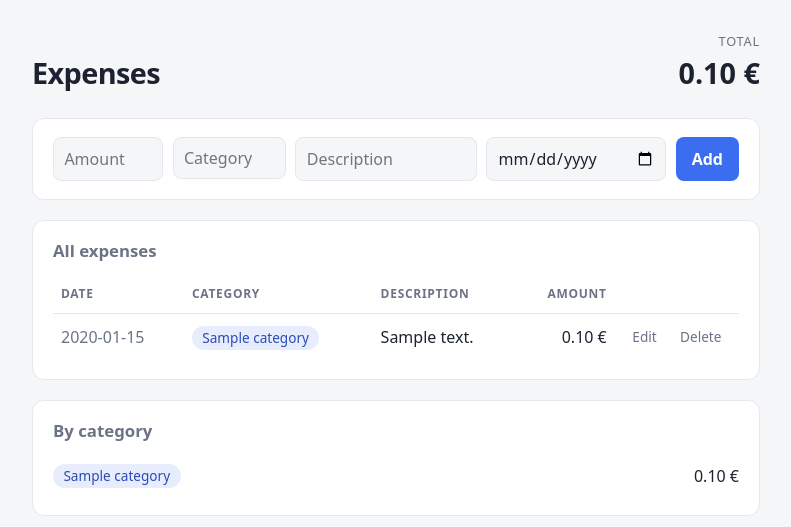
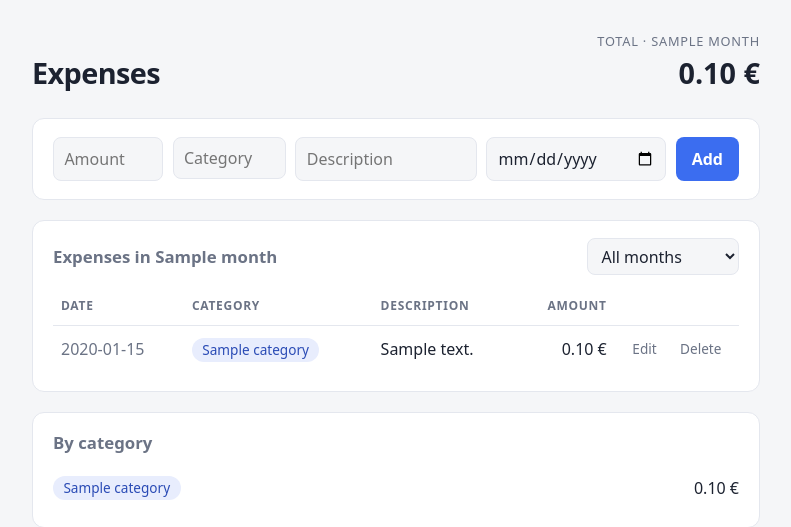
Before and after one commit to Tomas277/ExpenseTracker, a Flask app: template templates/index.html in a window 1280 px wide. Shown: the top 527 px of the page, without its empty margins (244-1035 px from the left). Run offline with Flask 3, Linux system fonts and the light colour scheme; the template is opened without the code that fills it: most values are stand-ins (such as "Sample title", 1, 10 or a date in 2020).

Commit message:
Add a month filter
A month dropdown filters the expense list, the total and the category
totals. The chosen month is kept through add, edit, delete and the
edit/cancel links via a hidden field and url_for. Invalid months in the
URL are ignored. The empty-state message and headings mention the month.

Co-Authored-By: Claude Sonnet 5.5 <noreply@anthropic.com>

```diff
--- a/app.py
+++ b/app.py
@@ -1,9 +1,9 @@
 from datetime import date
 from decimal import Decimal, InvalidOperation, ROUND_HALF_UP
 
-from flask import Flask, render_template, request, redirect
+from flask import Flask, render_template, request, redirect, url_for
 
-from database import add_expense, delete_expense, get_categories, get_expense, get_total, get_total_by_category, init_db, get_expenses, update_expense
+from database import add_expense, delete_expense, get_categories, get_expense, get_months, get_total, get_total_by_category, init_db, get_expenses, update_expense
 
 MAX_CENTS = 10**12
 
@@ -14,15 +14,17 @@ def create_app():
 
     @app.route("/")
     def index():
-        return render_index(edit_id=request.args.get("edit", type=int))
+        month = parse_month(request.args.get("month"))
+        return render_index(month=month, edit_id=request.args.get("edit", type=int))
 
     @app.route("/add", methods=["POST"])
     def add():
+        month = parse_month(request.form.get("month"))
         values, error = parse_expense_form()
         if error:
-            return render_index(error)
+            return render_index(error, month=month)
         add_expense(*values)
-        return redirect("/")
+        return redirect(url_for("index", month=month))
 
     @app.route("/edit/<int:expense_id>", methods=["GET", "POST"])
     def edit(expense_id):
@@ -30,24 +32,35 @@ def create_app():
             return redirect("/")
 
         if request.method == "GET":
-            return redirect(f"/?edit={expense_id}")
+            return redirect(url_for("index", edit=expense_id))
 
+        month = parse_month(request.form.get("month"))
         values, error = parse_expense_form()
         if error:
-            return render_index(error, edit_id=expense_id, edit_form=request.form)
+            return render_index(error, month=month, edit_id=expense_id, edit_form=request.form)
         update_expense(expense_id, *values)
-        return redirect("/")
+        return redirect(url_for("index", month=month))
 
     @app.route("/delete", methods=["POST"])
     def delete():
+        month = parse_month(request.form.get("month"))
         try:
             expense_id = int(request.form["expense_id"])
         except (KeyError, ValueError):
-            return redirect("/")
+            return redirect(url_for("index", month=month))
         delete_expense(expense_id)
-        return redirect("/")
+        return redirect(url_for("index", month=month))
 
     return app
+
+def parse_month(text):
+    if not text or len(text) != 7:
+        return None
+    try:
+        date.fromisoformat(text + "-01")
+    except ValueError:
+        return None
+    return text
 
 def parse_cents(text):
     try:
@@ -93,8 +106,8 @@ def parse_expense_form():
 
     return (cents, category, description, date_text), None
 
-def render_index(error=None, edit_id=None, edit_form=None):
-    expenses = get_expenses()
+def render_index(error=None, edit_id=None, edit_form=None, month=None):
+    expenses = get_expenses(month)
     if edit_id is not None and edit_form is None:
         match = next((e for e in expenses if e[0] == edit_id), None)
         if match:
@@ -102,7 +115,7 @@ def render_index(error=None, edit_id=None, edit_form=None):
             edit_form = {"amount": format_cents(amount_cents), "category": category, "description": description, "date": date_text}
     if edit_form is None:
         edit_id = None
-    return render_template("index.html", expenses=expenses, total=get_total(), by_category=get_total_by_category(), categories=get_categories(), error=error, edit_id=edit_id, edit_form=edit_form)
+    return render_template("index.html", expenses=expenses, total=get_total(month), by_category=get_total_by_category(month), categories=get_categories(), months=get_months(), month=month, error=error, edit_id=edit_id, edit_form=edit_form)
 
 if __name__ == "__main__":
     create_app().run(debug=True)
--- a/database.py
+++ b/database.py
@@ -32,6 +32,11 @@ def init_db():
     conn.commit()
     conn.close()
 
+def month_filter(month):
+    if month:
+        return "WHERE substr(date, 1, 7) = ?", (month,)
+    return "", ()
+
 def add_expense(amount_cents, category, description, date_text=None):
     if date_text is None:
         date_text = date.today().isoformat()
@@ -42,10 +47,11 @@ def add_expense(amount_cents, category, description, date_text=None):
     conn.commit()
     conn.close()
 
-def get_expenses():
+def get_expenses(month=None):
+    where, params = month_filter(month)
     conn = sqlite3.connect(DB_PATH)
     cur = conn.cursor()
-    cur.execute("SELECT id, amount_cents, category, description, date FROM expenses ORDER BY date DESC, id DESC")
+    cur.execute(f"SELECT id, amount_cents, category, description, date FROM expenses {where} ORDER BY date DESC, id DESC", params)
     rows = cur.fetchall()
     conn.close()
     return rows
@@ -81,18 +87,28 @@ def get_categories():
     conn.close()
     return rows
 
-def get_total():
+def get_total(month=None):
+    where, params = month_filter(month)
     conn = sqlite3.connect(DB_PATH)
     cur = conn.cursor()
-    cur.execute("SELECT SUM(amount_cents) FROM expenses")
+    cur.execute(f"SELECT SUM(amount_cents) FROM expenses {where}", params)
     row = cur.fetchone()
     conn.close()
     return row[0] or 0
 
-def get_total_by_category():
+def get_total_by_category(month=None):
+    where, params = month_filter(month)
     conn = sqlite3.connect(DB_PATH)
     cur = conn.cursor()
-    cur.execute("SELECT category, SUM(amount_cents) FROM expenses GROUP BY category")
+    cur.execute(f"SELECT category, SUM(amount_cents) FROM expenses {where} GROUP BY category", params)
     rows = cur.fetchall()
     conn.close()
     return rows
+
+def get_months():
+    conn = sqlite3.connect(DB_PATH)
+    cur = conn.cursor()
+    cur.execute("SELECT DISTINCT substr(date, 1, 7) FROM expenses ORDER BY 1 DESC")
+    rows = [row[0] for row in cur.fetchall()]
+    conn.close()
+    return rows
--- a/static/style.css
+++ b/static/style.css
@@ -74,6 +74,30 @@ form.add {
 }
 
 form.add input[type="date"] { color-scheme: light dark; }
+
+.section-head {
+  display: flex;
+  justify-content: space-between;
+  align-items: center;
+  gap: 1rem;
+  margin-bottom: 0.75rem;
+}
+.section-head h2 { margin: 0; }
+.filter { margin: 0; }
+
+select {
+  font: inherit;
+  color: var(--text);
+  background: var(--bg);
+  border: 1px solid var(--line);
+  border-radius: 8px;
+  padding: 0.35rem 0.6rem;
+  color-scheme: light dark;
+}
+select:focus {
+  outline: 2px solid var(--accent);
+  outline-offset: 1px;
+}
 
 tr.editing td { vertical-align: top; }
 tr.editing input { width: 100%; padding: 0.35rem 0.5rem; }
--- a/templates/index.html
+++ b/templates/index.html
@@ -12,7 +12,7 @@
     <header>
       <h1>Expenses</h1>
       <div class="total">
-        <span class="label">Total</span>
+        <span class="label">Total{% if month %} · {{ month }}{% endif %}</span>
         <span class="amount">{{ total|money }} €</span>
       </div>
     </header>
@@ -22,6 +22,7 @@
     {% endif %}
 
     <form class="add" action="/add" method="post">
+      <input type="hidden" name="month" value="{{ month or '' }}">
       <input name="amount" inputmode="decimal" placeholder="Amount">
       {{ category_input(categories, "category-list") }}
       <input name="description" placeholder="Description">
@@ -30,10 +31,23 @@
     </form>
 
     <section>
-      <h2>All expenses</h2>
+      <div class="section-head">
+        <h2>{% if month %}Expenses in {{ month }}{% else %}All expenses{% endif %}</h2>
+        <form class="filter" method="get" action="/">
+          <select name="month" aria-label="Filter by month" onchange="this.form.submit()">
+            <option value="">All months</option>
+            {% for m in months %}
+              <option value="{{ m }}"{% if m == month %} selected{% endif %}>{{ m }}</option>
+            {% endfor %}
+          </select>
+          <noscript><button>Filter</button></noscript>
+        </form>
+      </div>
       {% if expenses %}
         {% if edit_id %}
-          <form id="edit-form" action="/edit/{{ edit_id }}" method="post"></form>
+          <form id="edit-form" action="/edit/{{ edit_id }}" method="post">
+            <input type="hidden" name="month" value="{{ month or '' }}">
+          </form>
         {% endif %}
         <table>
           <thead>
@@ -55,7 +69,7 @@
                 <td class="num"><input form="edit-form" name="amount" class="amount" inputmode="decimal" placeholder="Amount" value="{{ edit_form.amount }}"></td>
                 <td class="actions">
                   <button form="edit-form" class="primary">Save</button>
-                  <a class="edit" href="/">Cancel</a>
+                  <a class="edit" href="{{ url_for('index', month=month) }}">Cancel</a>
                 </td>
               </tr>
               {% else %}
@@ -65,9 +79,10 @@
                 <td>{{ description }}</td>
                 <td class="num">{{ amount|money }} €</td>
                 <td class="actions">
-                  <a class="edit" href="/?edit={{ id }}">Edit</a>
+                  <a class="edit" href="{{ url_for('index', month=month, edit=id) }}">Edit</a>
                   <form action="/delete" method="post">
                     <input type="hidden" name="expense_id" value="{{ id }}">
+                    <input type="hidden" name="month" value="{{ month or '' }}">
                     <button class="delete" title="Delete expense">Delete</button>
                   </form>
                 </td>
@@ -77,7 +92,7 @@
           </tbody>
         </table>
       {% else %}
-        <p class="empty">No expenses yet. Add your first one above.</p>
+        <p class="empty">{% if month %}No expenses in {{ month }}.{% else %}No expenses yet. Add your first one above.{% endif %}</p>
       {% endif %}
     </section>
 
```
Also changed, not shown: tests/test_app.py (+121 -0 lines), tests/test_database.py (+57 -0 lines).
